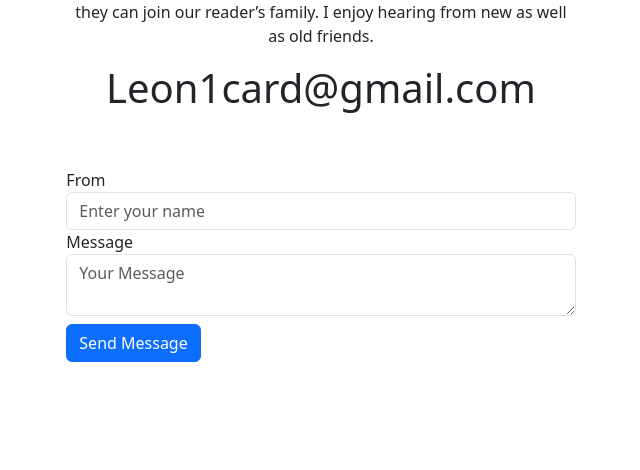
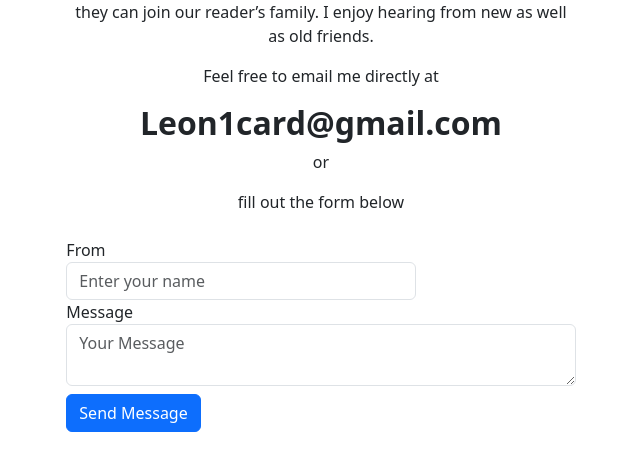
Before and after one commit to Stanecek1/Leaon_Gottlieb_Website, a JavaScript app in the folder Frontend/: page /contact in a window 1280 px wide. Shown: the part 252-722 px from the top of the page, without its empty margins (319-959 px from the left). Built offline with nearby package versions, Linux system fonts and the light colour scheme.

Commit message:
Contact reworked

```diff
--- a/Frontend/src/views/Contact.vue
+++ b/Frontend/src/views/Contact.vue
@@ -4,10 +4,14 @@
 
     const message = ref('')
     const from = ref('')
+    const loading = ref(false)
+    const sent = ref(false)
+    const errorMessage = ref('')
 
     async function sendMail() {
         //function to get the art data json file from the server and return it as array of objects
         try{
+            loading.value = true
             await fetch("http://127.0.0.1:4000/sendMail", {
                 method: 'POST',
                 body: JSON.stringify({from: from.value, message: message.value}),
@@ -19,14 +23,20 @@
             .then(function(response){
                 if (response.sent){
                     console.log('sent')
+                    sent.value = true
                 }
                 else{
                     console.log('failure')
+                    errorMessage.value = 'Message failed to send. Try emailing'
                 }
+                loading.value = false
             });
         }
         catch (error ) {
             console.log(error)
+            console.log('failure')
+            errorMessage.value = 'Message failed to send. Try emailing'
+            loading.value = false
         }
 
     }
@@ -40,23 +50,35 @@
     <div class="row justify-content-center">
         <div class="col-5 text-center" >
             <p>Your comments and suggestions are always welcome. My readers are my friends, and as I always knew I owed my legal clients the best possible representation, I also know I owe my readers stories you can enjoy. If you enjoy my books, please tell your friends, so they can join our reader’s family. I enjoy hearing from new as well as old friends.</p>
-            <h1>Leon1card@gmail.com</h1>
+            <p>Feel free to email me directly at </p>
+            <h2><strong>Leon1card@gmail.com</strong></h2>
+            <p>or </p>
+            <p>fill out the form below</p>
         </div>
     </div>
-
-    <div class="pt-5 row justify-content-center">
-        <div class="col-5">
-
+    <div v-if="loading" class="row justify-content-center">
+        <div class="spinner-border" role="status">
+        </div>
+    </div>
+    <div v-else class="row ">
+            <div v-if="sent" class="pt-2 row justify-content-center">Your message has been sent. Thank you</div>
+            <div v-else class="pt-2 row justify-content-center ">
+                <div class="col-5 gray-bg">
                     <div class="form-group">
                         <label for="exampleInputEmail1">From</label>
-                    <input v-model="from" type="text" class="form-control" id="exampleInputEmail1" aria-describedby="emailHelp" placeholder="Enter your name">
+                        <input style="width: 350px;" v-model="from" type="text" class="form-control" id="exampleInputEmail1" aria-describedby="emailHelp" placeholder="Enter your name">
                     </div>
                     <div class="form-group">
                         <label for="exampleInputPassword1">Message </label>
                         <textarea v-model="message" type="text" class="form-control" id="message" placeholder="Your Message" ></textarea>
                     </div>
-                <button v-on:click="sendMail" class="btn btn-primary mt-2">Send Message</button>
+                    <button v-on:click="sendMail" class="btn btn-primary my-2">Send Message</button>
+                    <p class="text-danger" v-if="errorMessage" v-text="errorMessage"></p>
+                </div>
+            </div>
+
 
     </div>
-    </div>
+
+
 </template>
```
Lines whose indentation alone changed are shown as unchanged.
